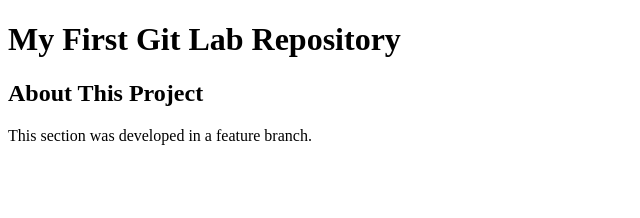
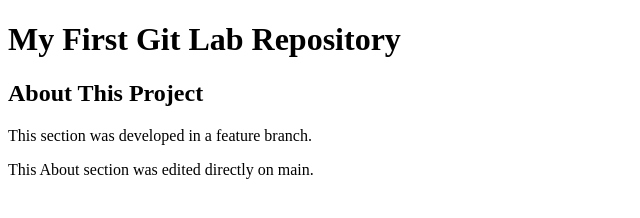
Before and after one commit to TobilobaOwoade/week_2_gitlab, a plain HTML site: page week_2_gitlab/index.html in a window 1280 px wide. Shown: the whole page, without its empty margins (0-640 px from the left). Drawn offline with Linux system fonts and the light colour scheme.

Commit message:
Edit About section directly on main

```diff
--- a/week_2_gitlab/index.html
+++ b/week_2_gitlab/index.html
@@ -12,7 +12,7 @@
  <h2>About This Project</h2>
 
  <p>This section was developed in a feature branch.</p>
-
+ <p>This About section was edited directly on main.</p>
 </section>
 </body>
 </html>
```
